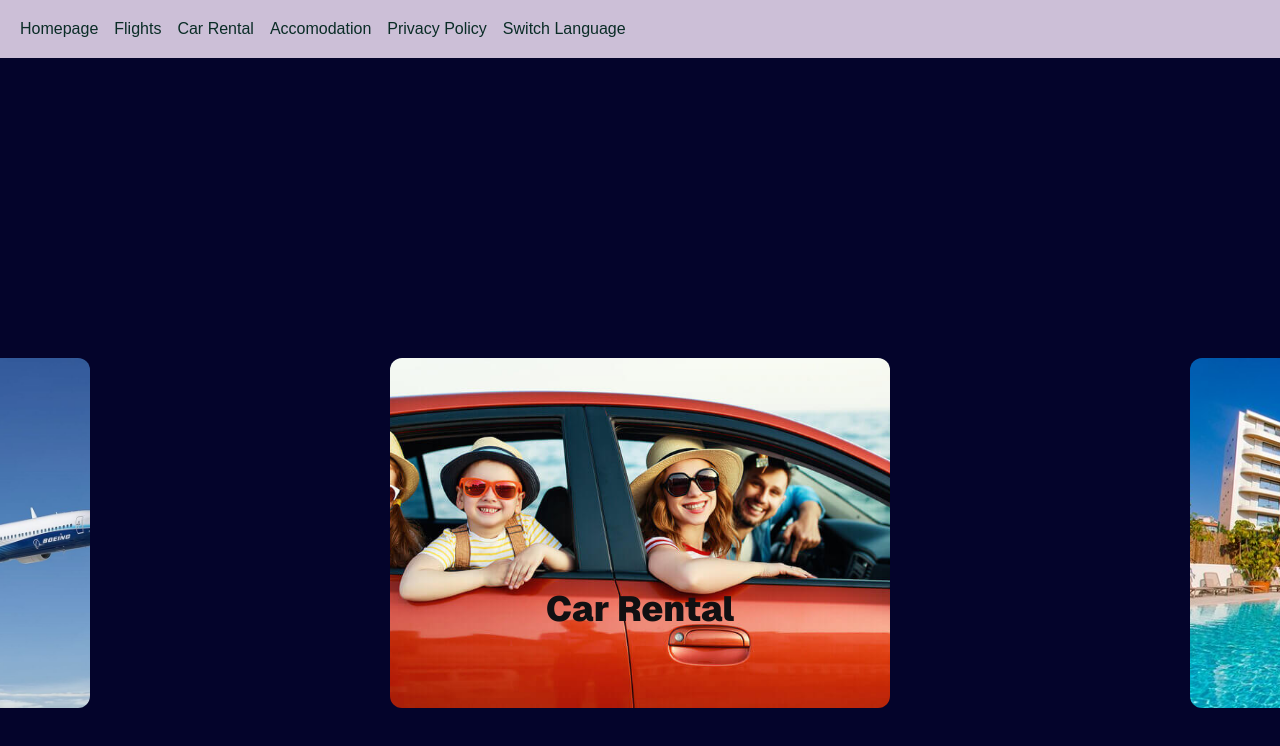
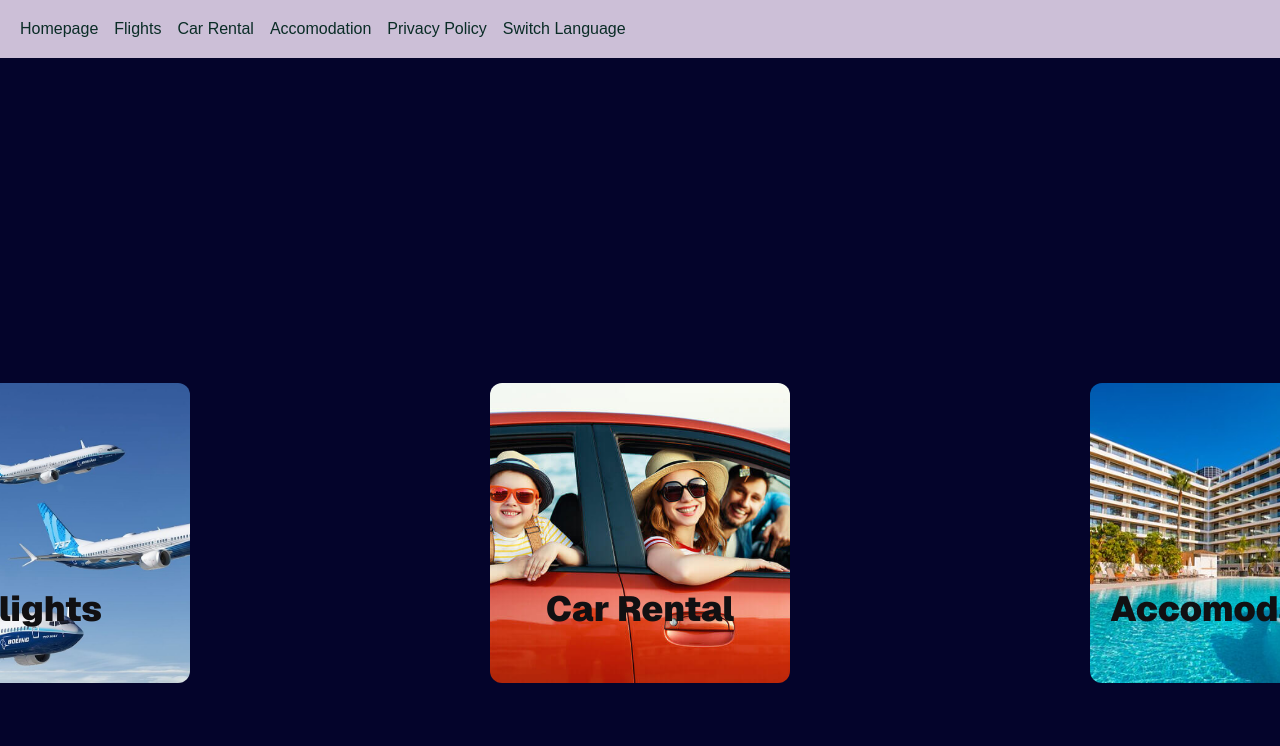
Before and after one commit to Eddyademuwagun/next.js-ecommerce-store, a Next.js app: page / in a window 1280 px wide. Shown: the top 746 px of the page. Built offline with nearby package versions, Linux system fonts and the light colour scheme.

Commit message:
Modify flights

```diff
--- /dev/null
+++ b/app/flights/Flights.module.scss
@@ -0,0 +1,8 @@
+.flights {
+  background: rgb(125, 7, 234);
+  padding: 25px;
+  display: flex;
+  color: rgb(10, 44, 38);
+  font-size: 25px;
+  font-weight: 600;
+}
--- a/app/page.module.css
+++ b/app/page.module.css
@@ -32,8 +32,8 @@
 }
 
 .page div {
-  height: 350px;
-  width: 500px;
+  height: 300px;
+  width: 300px;
   background-size: cover; /* makes the image fill the entire area */
   background-position: center; /* centers the image */
   background-repeat: no-repeat;
@@ -45,6 +45,7 @@
   font-weight: 900;
   border-radius: 12px;
   padding-top: 150px;
+  margin: 0;
 }
 .main {
   display: flex;
```
Also changed, not shown: app/flights/page.js (+10 -1 lines).
